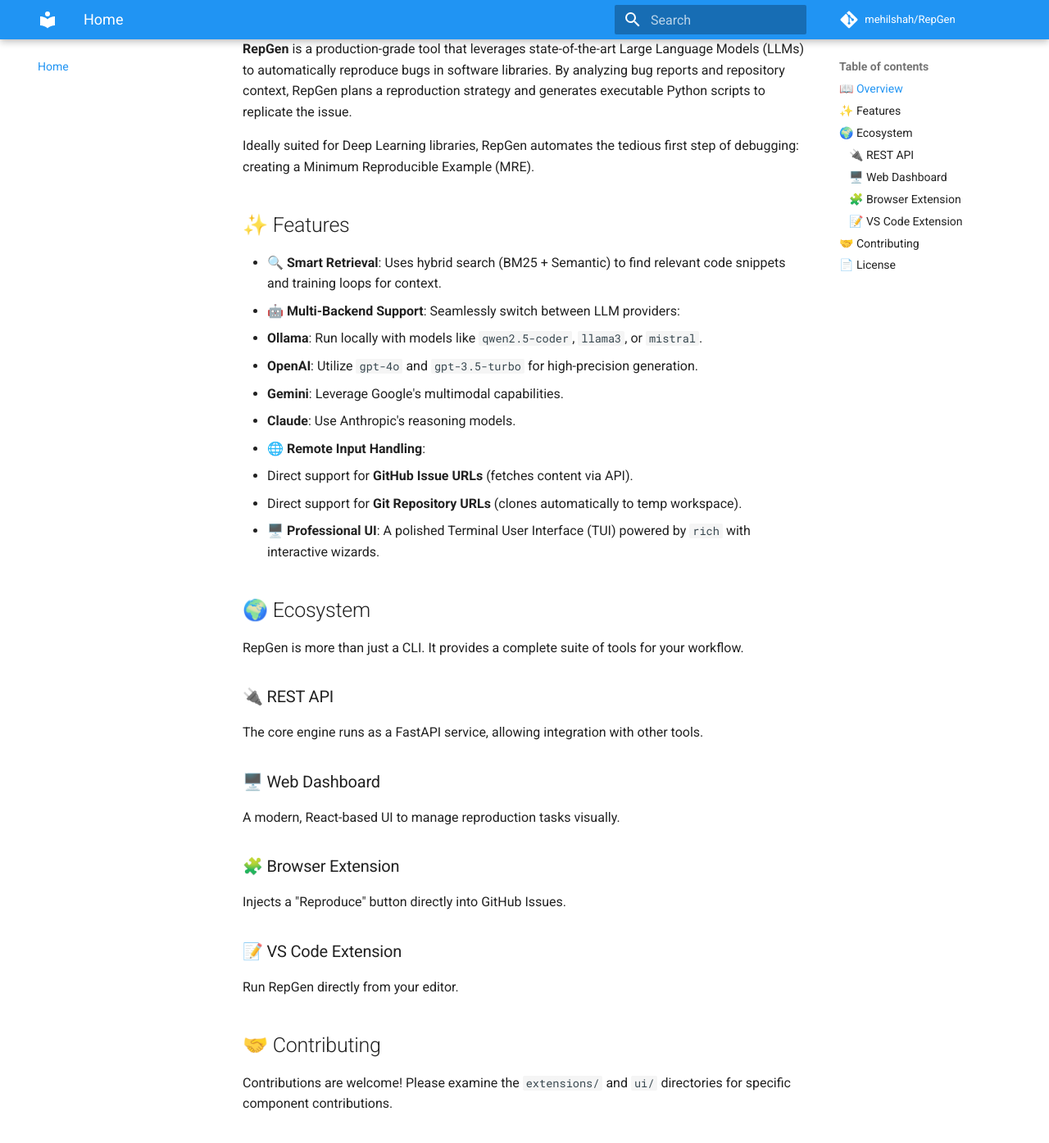
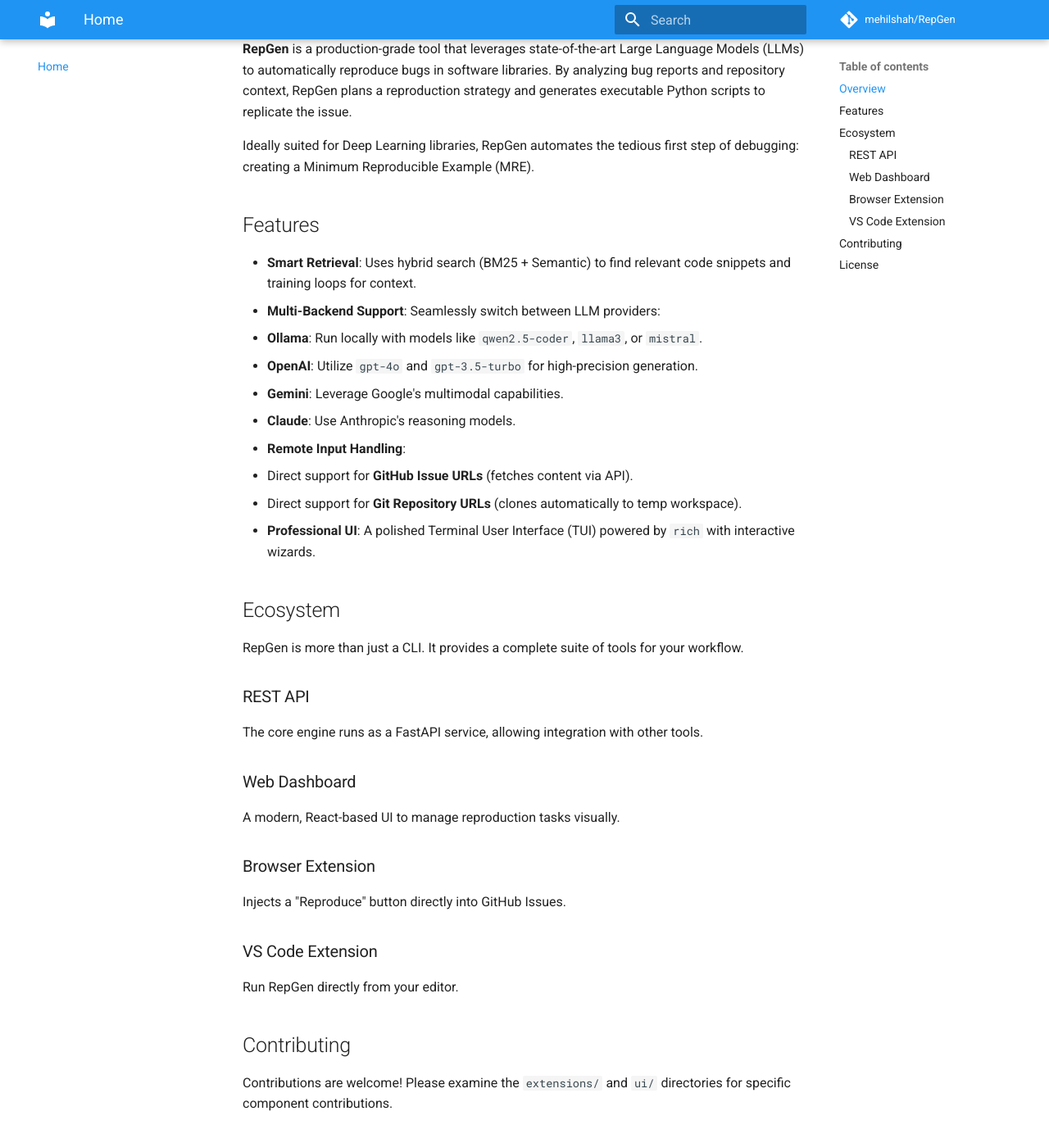
Before and after one commit to mehilshah/RepGen, an MkDocs documentation site: the page built from docs/index.md, in a window 1280 px wide and 1400 px high, scrolled down 452 px. Shown: the top 1395 px of the window at 82% size. Built offline with MkDocs 1.6.1 and Material for MkDocs 9.7.7, drawn with Linux system fonts in a browser that asks for light colours; comment, search, counter and statistics services are not loaded.

```diff
--- a/docs/index.md
+++ b/docs/index.md
@@ -13,45 +13,45 @@
 
 ---
 
-## 📖 Overview
+## Overview
 
 **RepGen** is a production-grade tool that leverages state-of-the-art Large Language Models (LLMs) to automatically reproduce bugs in software libraries. By analyzing bug reports and repository context, RepGen plans a reproduction strategy and generates executable Python scripts to replicate the issue.
 
 Ideally suited for Deep Learning libraries, RepGen automates the tedious first step of debugging: creating a Minimum Reproducible Example (MRE).
 
-## ✨ Features
+## Features
 
-- **🔍 Smart Retrieval**: Uses hybrid search (BM25 + Semantic) to find relevant code snippets and training loops for context.
-- **🤖 Multi-Backend Support**: Seamlessly switch between LLM providers:
+- **Smart Retrieval**: Uses hybrid search (BM25 + Semantic) to find relevant code snippets and training loops for context.
+- **Multi-Backend Support**: Seamlessly switch between LLM providers:
   - **Ollama**: Run locally with models like `qwen2.5-coder`, `llama3`, or `mistral`.
   - **OpenAI**: Utilize `gpt-4o` and `gpt-3.5-turbo` for high-precision generation.
   - **Gemini**: Leverage Google's multimodal capabilities.
   - **Claude**: Use Anthropic's reasoning models.
-- **🌐 Remote Input Handling**:
+- **Remote Input Handling**:
   - Direct support for **GitHub Issue URLs** (fetches content via API).
   - Direct support for **Git Repository URLs** (clones automatically to temp workspace).
-- **🖥️ Professional UI**: A polished Terminal User Interface (TUI) powered by `rich` with interactive wizards.
+- **Professional UI**: A polished Terminal User Interface (TUI) powered by `rich` with interactive wizards.
 
-## 🌍 Ecosystem
+## Ecosystem
 
 RepGen is more than just a CLI. It provides a complete suite of tools for your workflow.
 
-### 🔌 REST API
+### REST API
 The core engine runs as a FastAPI service, allowing integration with other tools.
 
-### 🖥️ Web Dashboard
+### Web Dashboard
 A modern, React-based UI to manage reproduction tasks visually.
 
-### 🧩 Browser Extension
+### Browser Extension
 Injects a "Reproduce" button directly into GitHub Issues.
 
-### 📝 VS Code Extension
+### VS Code Extension
 Run RepGen directly from your editor.
 
-## 🤝 Contributing
+## Contributing
 
 Contributions are welcome! Please examine the `extensions/` and `ui/` directories for specific component contributions.
 
-## 📄 License
+## License
 
 MIT © [Mehil Shah](https://github.com/mehilshah)
```
Also changed, not shown: README.md (+79 -100 lines), TESTING.md (+6 -6 lines), docs/usage.md (+4 -4 lines), 1 other file.
